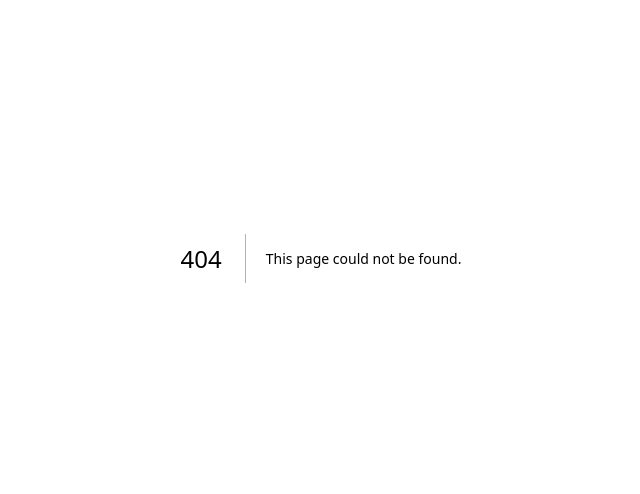
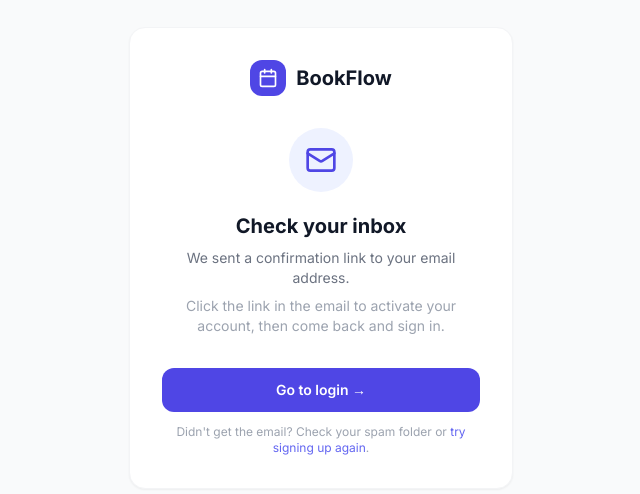
Before and after one commit to ojayWillow/bookflow, a Next.js app: page /signup/confirm in a window 1280 px wide. Before the commit this address had no page. Shown: the part 142-636 px from the top of the page, without its empty margins (319-959 px from the left). Built offline with nearby package versions, Linux system fonts and the light colour scheme.

Commit message:
feat: add email confirmation gate after signup — redirect to /signup/confirm before login

```diff
--- /dev/null
+++ b/src/app/signup/confirm/page.tsx
@@ -0,0 +1,53 @@
+import Link from 'next/link'
+import { Calendar, Mail } from 'lucide-react'
+import { Suspense } from 'react'
+
+function ConfirmContent() {
+  return (
+    <div className="min-h-screen bg-gray-50 flex items-center justify-center px-4">
+      <div className="bg-white rounded-2xl shadow-sm border border-gray-100 w-full max-w-sm p-8 text-center">
+
+        {/* Logo */}
+        <div className="flex items-center justify-center gap-2.5 mb-8">
+          <div className="w-9 h-9 rounded-xl bg-indigo-600 flex items-center justify-center">
+            <Calendar className="w-5 h-5 text-white" />
+          </div>
+          <span className="font-bold text-xl text-gray-900">BookFlow</span>
+        </div>
+
+        {/* Icon */}
+        <div className="w-16 h-16 bg-indigo-50 rounded-full flex items-center justify-center mx-auto mb-5">
+          <Mail className="w-8 h-8 text-indigo-600" />
+        </div>
+
+        <h1 className="text-xl font-bold text-gray-900 mb-2">Check your inbox</h1>
+        <p className="text-sm text-gray-500 mb-2">
+          We sent a confirmation link to your email address.
+        </p>
+        <p className="text-sm text-gray-400 mb-8">
+          Click the link in the email to activate your account, then come back and sign in.
+        </p>
+
+        <Link
+          href="/admin/login"
+          className="block w-full bg-indigo-600 text-white py-3 rounded-xl font-semibold hover:bg-indigo-700 transition-colors text-sm mb-3"
+        >
+          Go to login &rarr;
+        </Link>
+
+        <p className="text-xs text-gray-400">
+          Didn&apos;t get the email? Check your spam folder or{' '}
+          <Link href="/signup" className="text-indigo-500 hover:underline">try signing up again</Link>.
+        </p>
+      </div>
+    </div>
+  )
+}
+
+export default function SignupConfirmPage() {
+  return (
+    <Suspense>
+      <ConfirmContent />
+    </Suspense>
+  )
+}
--- a/src/app/signup/page.tsx
+++ b/src/app/signup/page.tsx
@@ -16,7 +16,6 @@ function SignupForm() {
   const params = useSearchParams()
 
   const [step, setStep] = useState<1 | 2>(1)
-
   const [form, setForm] = useState({
     firstName: '', lastName: '', businessName: '', slug: '', email: '', password: '',
   })
@@ -64,7 +63,7 @@ function SignupForm() {
     setLoading(true)
     const category = overrideCategory !== undefined ? overrideCategory : selectedCategory
 
-    // Step 1 — create the account
+    // Create the account (also seeds services)
     const signupRes  = await fetch('/api/auth/signup', {
       method: 'POST',
       headers: { 'Content-Type': 'application/json' },
@@ -77,23 +76,8 @@ function SignupForm() {
       return
     }
 
-    // Step 2 — immediately sign in to get the session cookie
-    const loginRes  = await fetch('/api/auth/login', {
-      method: 'POST',
-      headers: { 'Content-Type': 'application/json' },
-      body: JSON.stringify({ email: form.email, password: form.password }),
-    })
-    const loginData = await loginRes.json()
-    if (!loginRes.ok) {
-      // Account created but login failed — send to login page with a friendly message
-      setError(loginData.error || t.signup.errorGeneric)
-      setLoading(false)
-      router.push('/admin/login?registered=1')
-      return
-    }
-
-    // Session cookie is now set — go straight into the admin
-    router.push('/admin')
+    // Account created — user must confirm email before they can log in
+    router.push('/signup/confirm')
   }
 
   const passwordMismatch = confirmPassword.length > 0 && form.password !== confirmPassword
@@ -167,7 +151,7 @@ function SignupForm() {
                   <div className="flex items-start gap-1.5 mt-2 bg-amber-50 border border-amber-100 rounded-xl px-3 py-2">
                     <Lock className="w-3.5 h-3.5 text-amber-500 mt-0.5 flex-shrink-0" />
                     <p className="text-xs text-amber-700 leading-relaxed">
-                      <strong>This URL is permanent</strong> — {t.signup.slugWarning}
+                      <strong>This URL is permanent</strong> &mdash; {t.signup.slugWarning}
                     </p>
                   </div>
                 </div>
```
